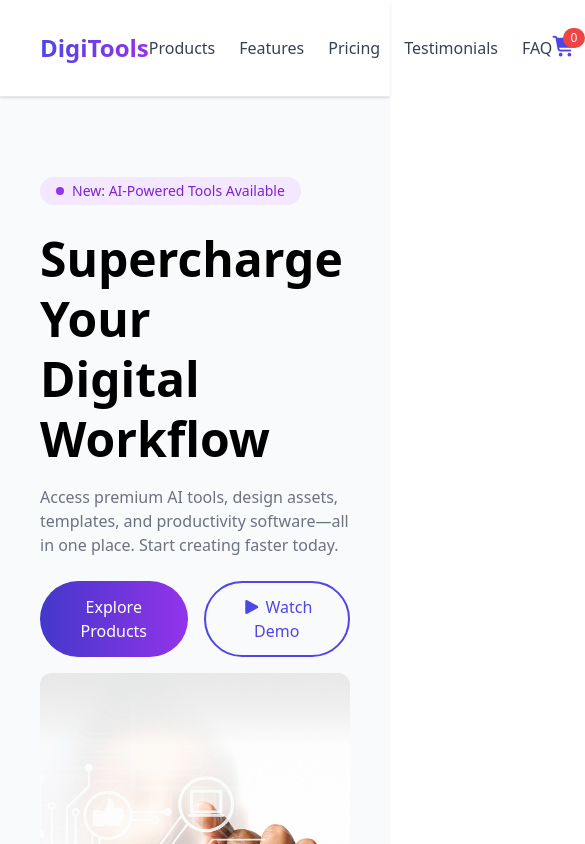
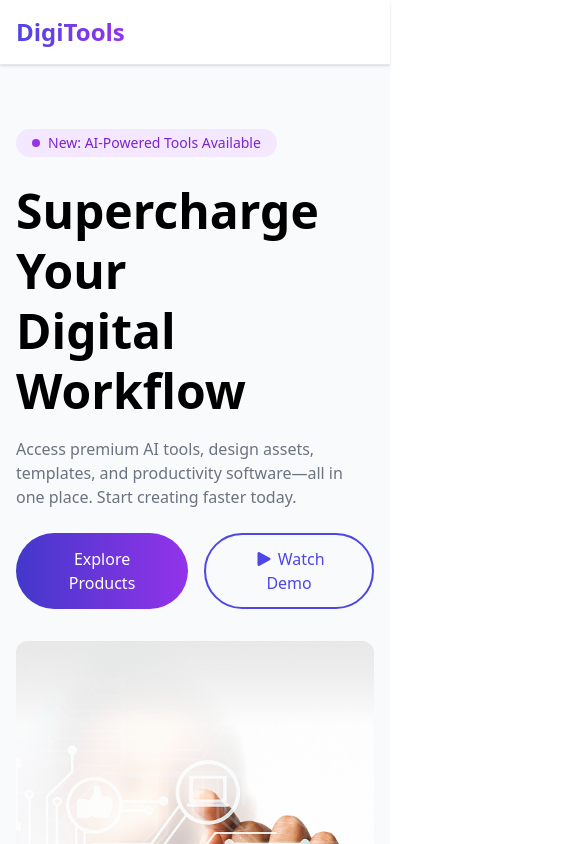
Before and after one commit to sumonsheikh0/digitools, a React (Vite) app: page / in a window 390 px wide. Shown: the top 844 px of the page, 585 px wide, since content can reach past the window. Built offline with nearby package versions, Linux system fonts and the light colour scheme.

Commit message:
resposive ui updated

```diff
--- a/src/App.jsx
+++ b/src/App.jsx
@@ -35,10 +35,10 @@ export default function App() {
       <ToastContainer />
 
       {/* NAVBAR */}
-      <nav className="sticky top-0 z-50 bg-white backdrop-blur-md border-b flex justify-around items-center px-10 py-5 bg-white shadow">
+      <nav className="sticky top-0 z-50 bg-white border-b flex justify-between items-center px-4 md:px-10 py-4 shadow">
         <h1 className="text-2xl font-bold bg-gradient-to-r from-indigo-600 to-purple-600 bg-clip-text text-transparent">DigiTools</h1>
 
-        <div className="flex gap-6 text-gray-700 ">
+        <div className="hidden md:flex gap-6 text-gray-700">
           <span className=" hover:text-indigo-700  cursor-pointer ">Products</span>
           <span className=" hover:text-indigo-700  cursor-pointer ">Features</span>
           <span className=" hover:text-indigo-700  cursor-pointer ">Pricing</span>
@@ -48,7 +48,7 @@ export default function App() {
 
 
 
-        <div className="flex items-center gap-6">
+        <div className=" hidden md:flex items-center gap-6 ">
 
           {/* Cart Icon */}
           <div
@@ -81,7 +81,7 @@ export default function App() {
       </nav>
 
       {/* HERO */}
-      <section className="max-w-7xl mx-auto grid md:grid-cols-2 gap-4 px-10 py-20 items-center">
+      <section className="max-w-7xl mx-auto grid md:grid-cols-2 gap-8 px-4 md:px-10 py-16 md:py-20 items-center">
 
         <div>
           <div className="inline-flex items-center gap-2 bg-purple-100 text-purple-700 px-4 py-1 rounded-full text-sm font-medium mb-6">
@@ -553,7 +553,7 @@ export default function App() {
       </section>
 
       {/* FOOTER */}
-      <footer className="bg-[#0B1220] text-white px-10 py-16">
+      <footer className="bg-[#0B1220] text-white px-4 md:px-10 py-16">
 
         <div className="grid md:grid-cols-5 gap-10">
 
```
